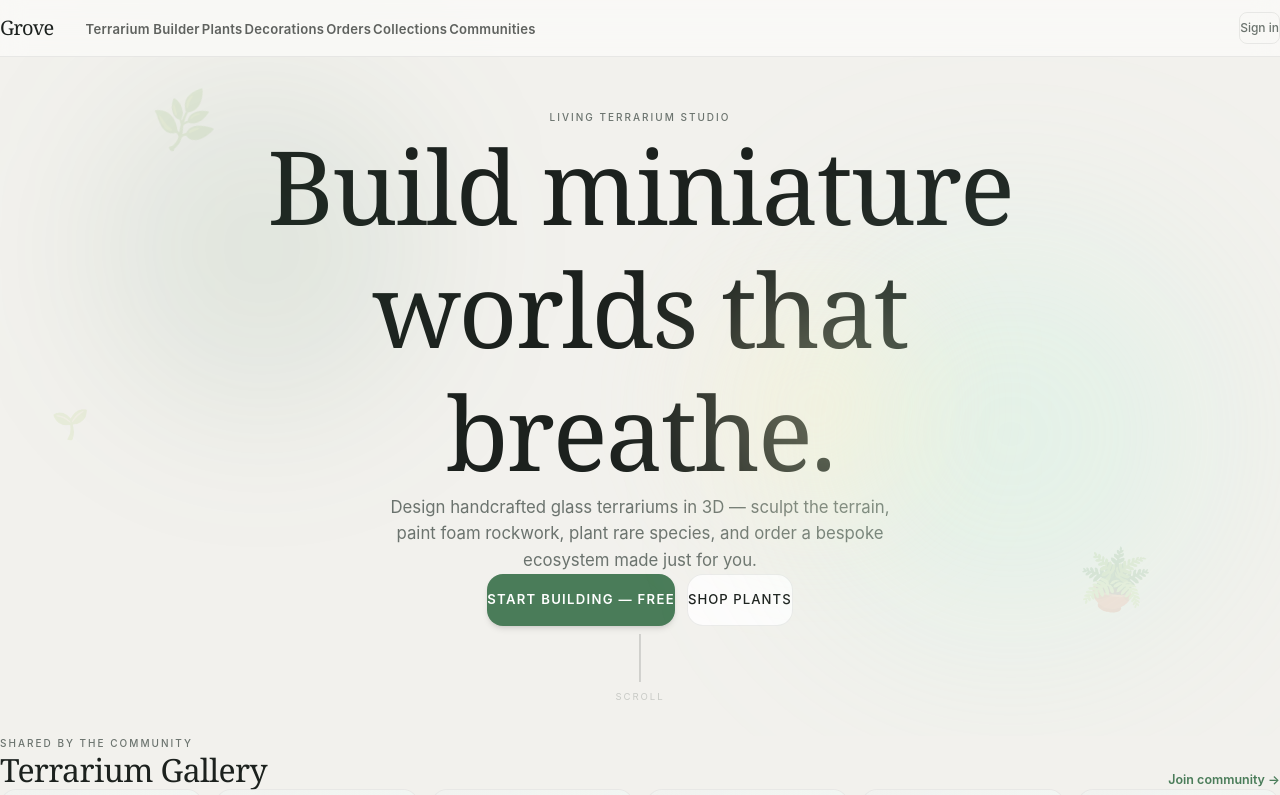
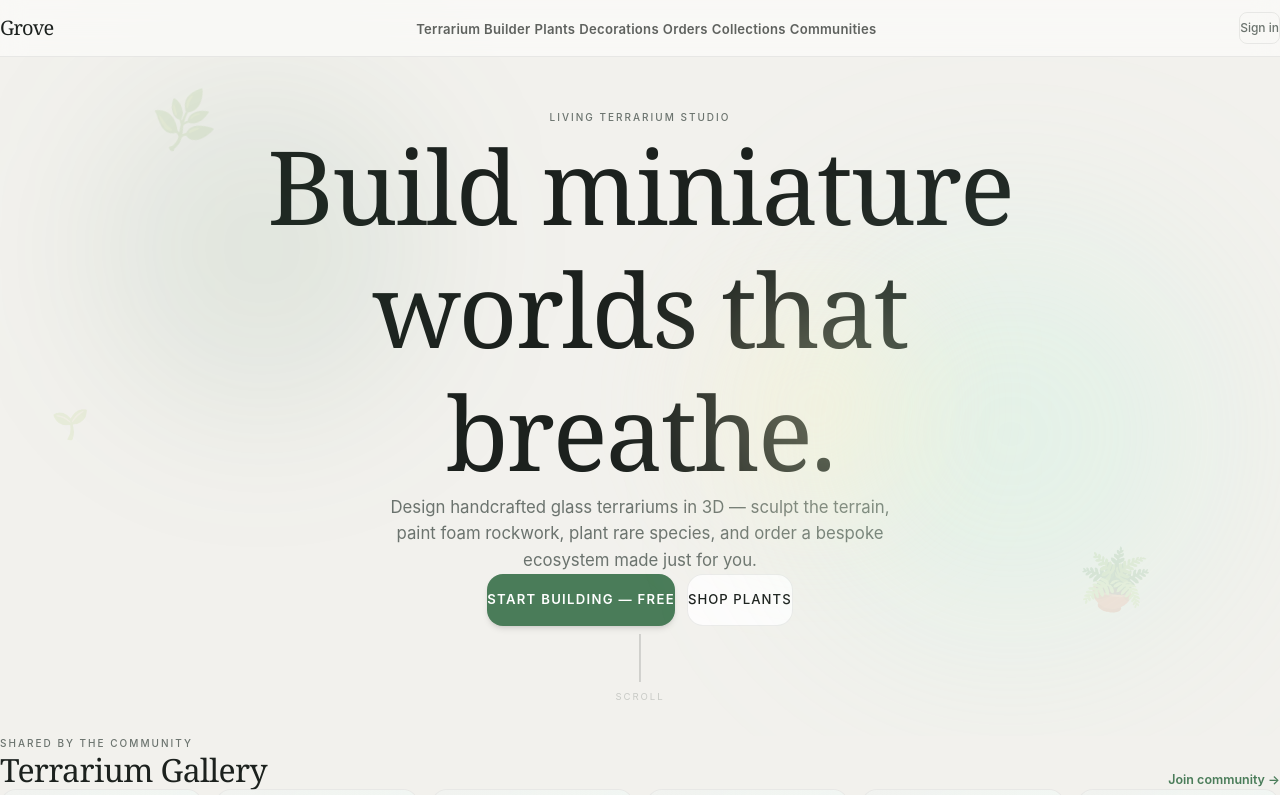
Before and after one commit to zimosi/Grove, a Next.js app: page / in a window 1280 px wide. Shown: the top 795 px of the page. Built offline with nearby package versions, Linux system fonts and the light colour scheme.

Commit message:
Center nav links and increase spacing

```diff
--- a/src/components/nav/Navbar.tsx
+++ b/src/components/nav/Navbar.tsx
@@ -27,7 +27,7 @@ export default function Navbar() {
         </Link>
 
         {/* Links */}
-        <ul className="flex items-center gap-0.5 flex-1">
+        <ul className="flex items-center gap-1 flex-1 justify-center">
           {NAV_LINKS.map(({ href, label }) => {
             const active = pathname === href || pathname.startsWith(href + "/");
             return (
@@ -35,7 +35,7 @@ export default function Navbar() {
                 <Link
                   href={href}
                   className={[
-                    "relative px-4 py-1.5 rounded-lg text-[0.82rem] tracking-[0.02em] font-semibold transition-colors",
+                    "relative px-5 py-1.5 rounded-lg text-[0.82rem] tracking-[0.02em] font-semibold transition-colors",
                     active
                       ? "text-grove-sage bg-grove-sage/8"
                       : "text-grove-text/70 hover:text-grove-text hover:bg-grove-forest/60",
```
